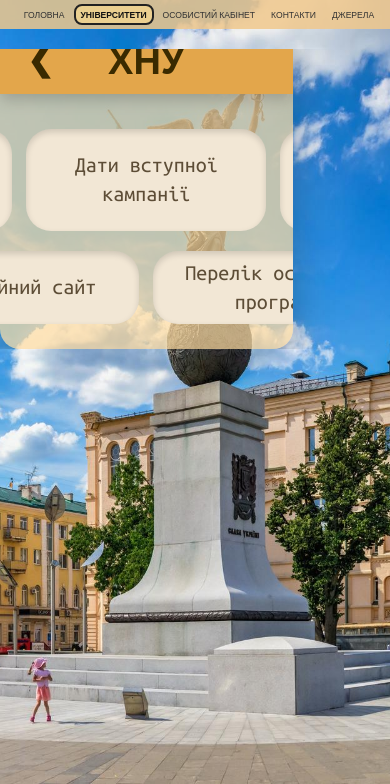
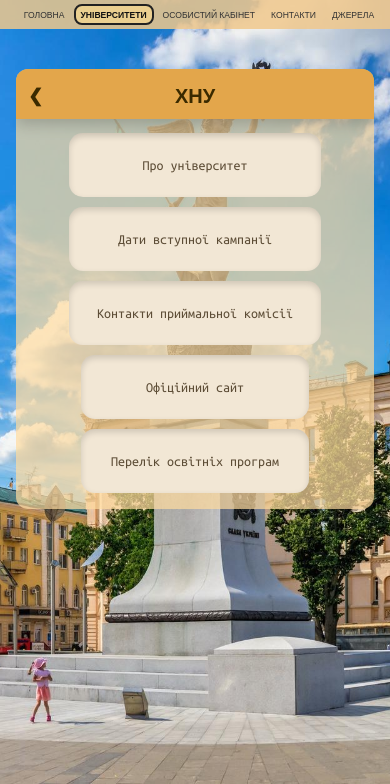
Before and after one commit to NIKILFNJELO/AbitGuide, a Django app: page /universities/hnu/ in a window 390 px wide. Shown: the part 60-844 px from the top of the page. Run offline with Django 5.2, Linux system fonts and the light colour scheme; data comes from the database, SQL or seed files in the repository.

Commit message:
fix responsive uni detail

```diff
--- a/abitguide/main/templates/main/university_detail.html
+++ b/abitguide/main/templates/main/university_detail.html
@@ -95,6 +95,113 @@
   background: rgba(255, 220, 140, 0.95);
 }
 
+/* ===== 125% ===== */
+@media (max-width: 1280px) {
+  .uni-card-big {
+    margin-right: 10%;
+    margin-top: -20px;
+    width: min(900px, 88%);
+  }
+  .uni-header {
+    height: 62px;
+    font-size: 30px;
+  }
+  .back-arrow {
+    font-size: 26px;
+  }
+  .uni-body {
+    padding: 20px 28px 20px 28px;
+    gap: 14px;
+  }
+  .uni-btn {
+    font-size: 18px;
+    min-width: 160px;
+    max-width: 220px;
+    min-height: 48px;
+  }
+}
+
+/* ===== 110% / Планшет ===== */
+@media (max-width: 1100px) {
+  .content {
+    margin-left: 0;
+    height: auto;
+    min-height: 80vh;
+    padding: 20px 16px 40px;
+    align-items: flex-start;
+  }
+  .uni-card-big {
+    margin-right: 0;
+    margin-top: 0;
+    width: min(900px, 94%);
+  }
+  .uni-header {
+    height: 56px;
+    font-size: 24px;
+  }
+  .back-arrow {
+    font-size: 20px;
+    left: 16px;
+  }
+  .uni-body {
+    padding: 16px 20px 18px 20px;
+    gap: 12px;
+  }
+  .uni-btn {
+    font-size: 15px;
+    min-width: 140px;
+    max-width: 200px;
+    min-height: 44px;
+    border-radius: 18px;
+  }
+}
+
+/* ===== Мобільний ===== */
+@media (max-width: 600px) {
+  .content {
+    margin-left: 0;
+    padding: 10px 8px 20px;
+    justify-content: center;
+    height: auto;
+  }
+  .uni-card-big {
+    width: 100%;
+    max-width: 100%;
+    margin: 0;
+    border-radius: 12px;
+    box-shadow: none;
+  }
+  .uni-header {
+    height: 50px;
+    font-size: 20px;
+  }
+  .back-arrow {
+    font-size: 18px;
+    left: 12px;
+  }
+  .uni-body {
+    padding: 14px 14px 16px 14px;
+    gap: 10px;
+  }
+  .top-row {
+    flex-direction: column;
+    align-items: center;
+    gap: 10px;
+  }
+  .bottom-row {
+    flex-direction: column;
+    align-items: center;
+    gap: 10px;
+  }
+  .uni-btn {
+    font-size: 14px;
+    min-width: 90%;
+    max-width: 100%;
+    min-height: 48px;
+    border-radius: 14px;
+  }
+}
+
 </style>
 {% endblock %}
 
```
